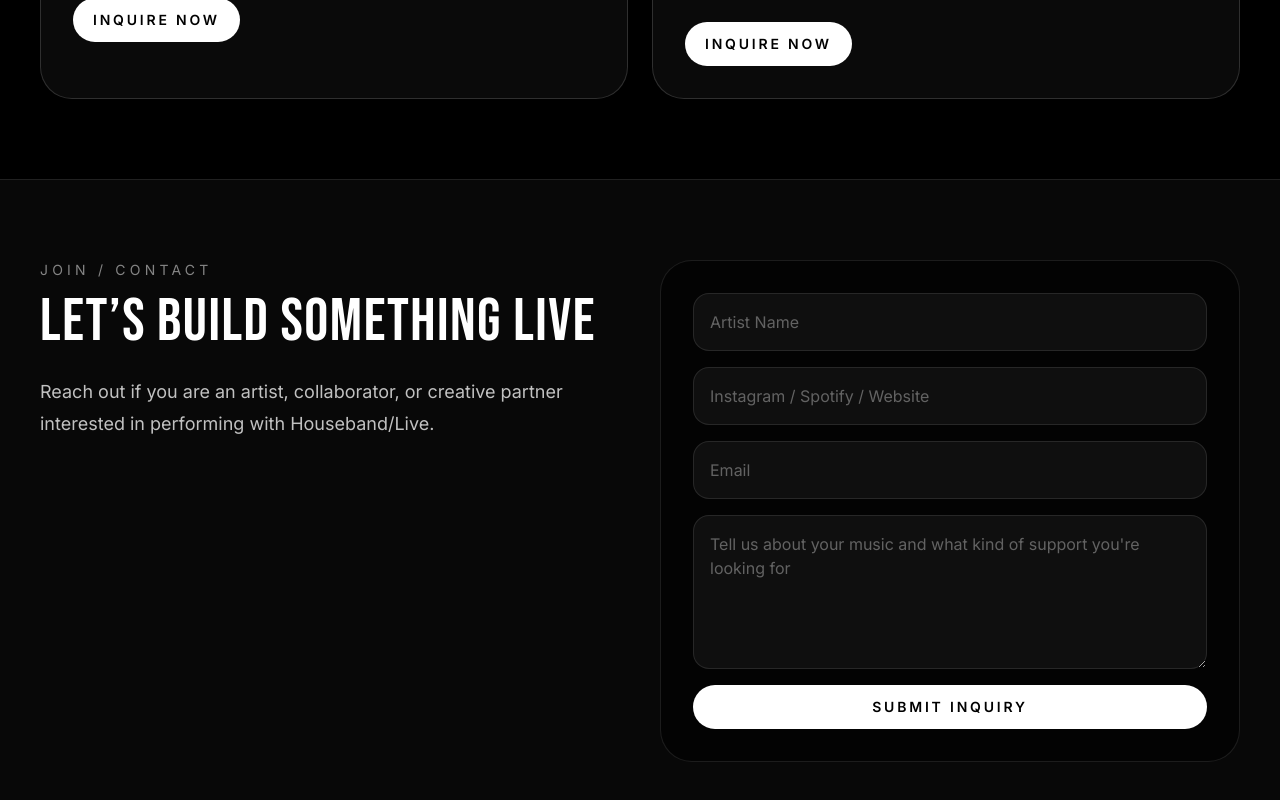
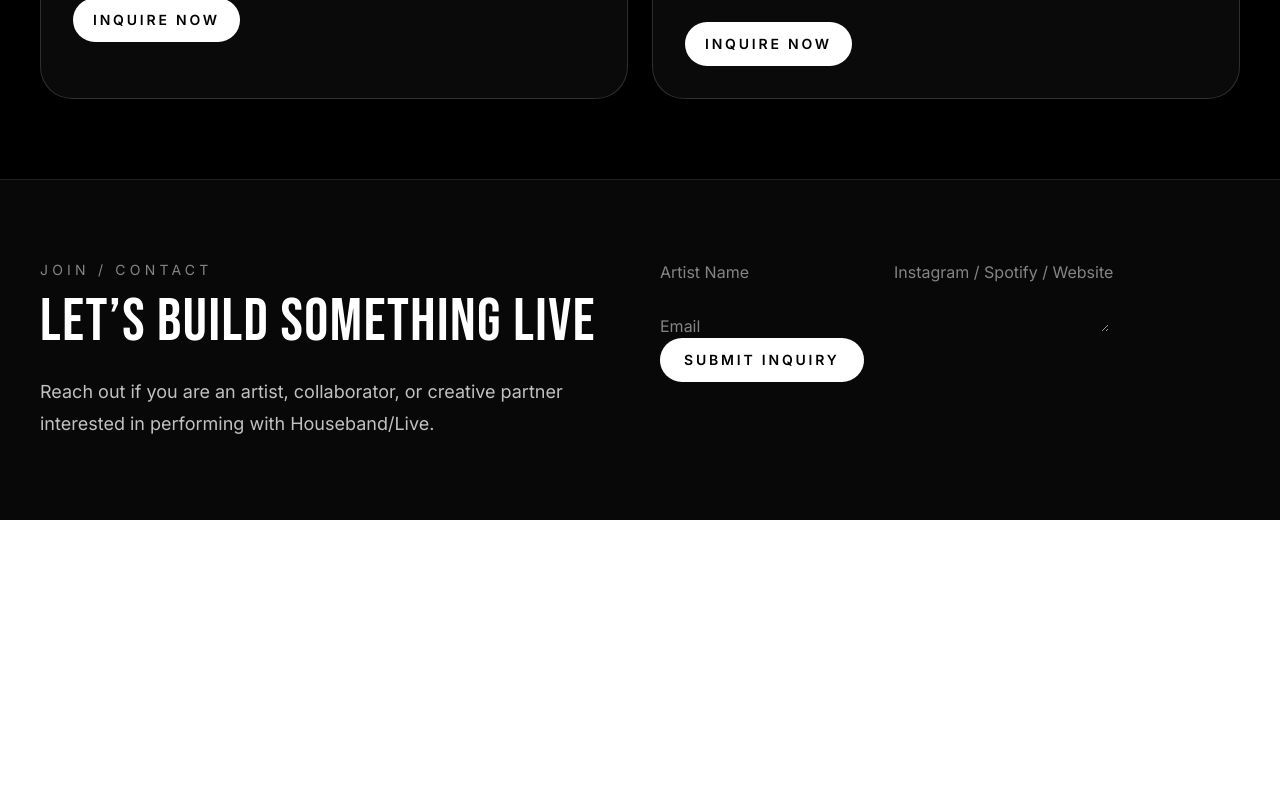
Before and after one commit to jlkadet/houseband-live, a Next.js app: page / in a window 1280 px wide. Shown: the part 3193-3993 px from the top of the page. After the commit the page ends 3713 px from the top, so only its background shows below. Built offline with nearby package versions, Linux system fonts and the light colour scheme.

Commit message:
connected contact form

```diff
--- a/app/page.tsx
+++ b/app/page.tsx
@@ -359,27 +359,15 @@ export default function Home() {
             </p>
           </div>
 
-          <form className="grid gap-4 rounded-[2rem] border border-white/10 bg-black/60 p-8">
-            <input
-              type="text"
-              placeholder="Artist Name"
-              className="rounded-2xl border border-white/10 bg-white/5 px-4 py-4 text-white placeholder:text-white/35 outline-none"
-            />
-            <input
-              type="text"
-              placeholder="Instagram / Spotify / Website"
-              className="rounded-2xl border border-white/10 bg-white/5 px-4 py-4 text-white placeholder:text-white/35 outline-none"
-            />
-            <input
-              type="email"
-              placeholder="Email"
-              className="rounded-2xl border border-white/10 bg-white/5 px-4 py-4 text-white placeholder:text-white/35 outline-none"
-            />
-            <textarea
-              placeholder="Tell us about your music and what kind of support you're looking for"
-              rows={5}
-              className="rounded-2xl border border-white/10 bg-white/5 px-4 py-4 text-white placeholder:text-white/35 outline-none"
-            />
+          <form
+  action="https://formspree.io/f/xpqorbzd"
+  method="POST"
+  className="..."
+>
+            <input type="text" name="artistName" placeholder="Artist Name" />
+<input type="text" name="links" placeholder="Instagram / Spotify / Website" />
+<input type="email" name="email" placeholder="Email" />
+<textarea name="message" />
             <button
               type="submit"
               className="rounded-full bg-white px-6 py-3 text-sm font-semibold uppercase tracking-[0.2em] text-black transition hover:scale-105"
```
